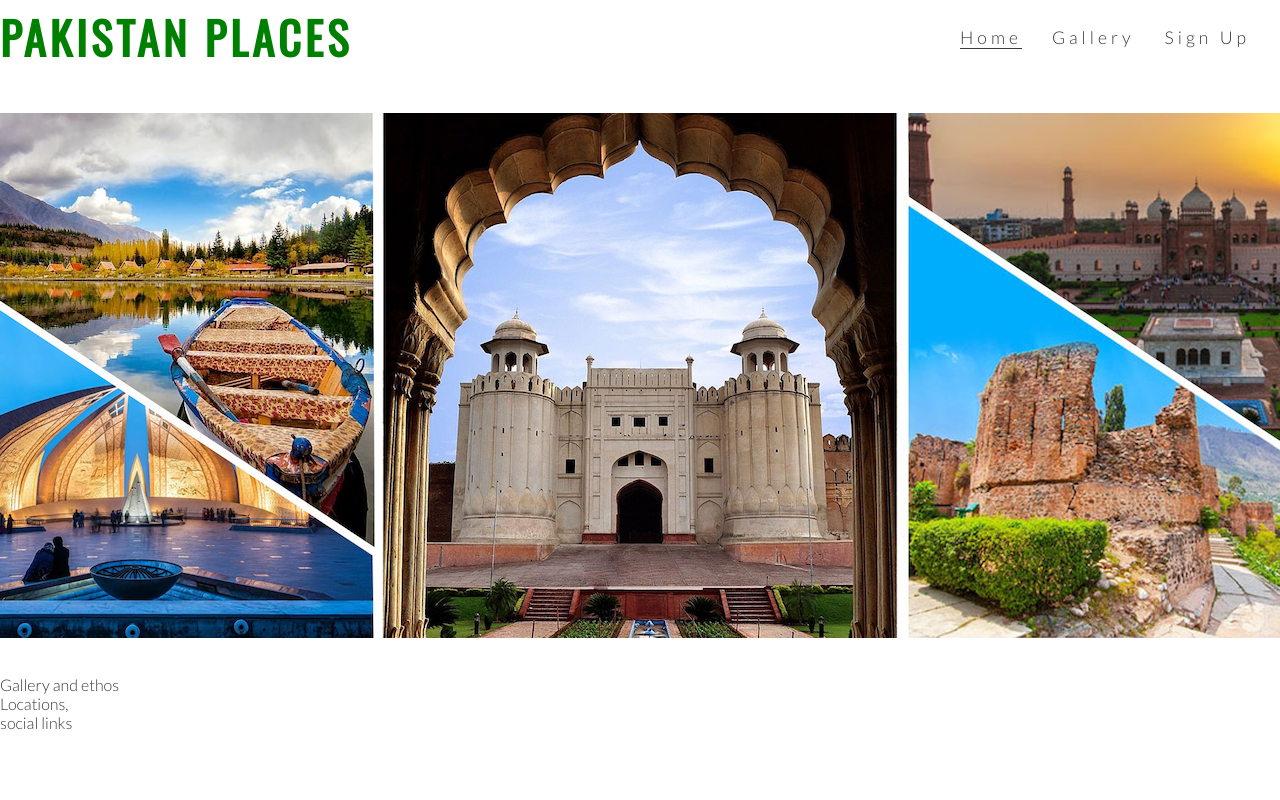
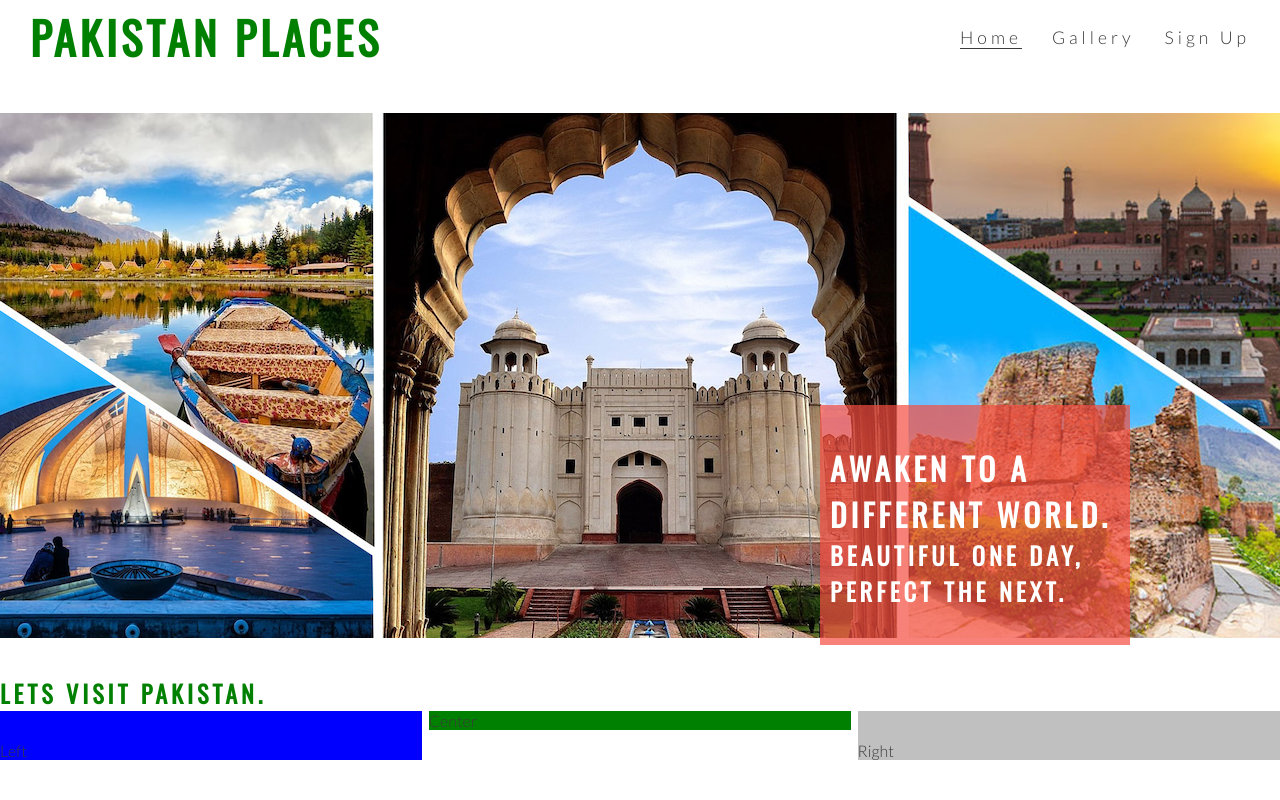
Before and after one commit to asma-n/pakistan-places, a plain HTML site: page index.html in a window 1280 px wide. Shown: the top 800 px of the page. Drawn offline with nearby package versions, Linux system fonts and the light colour scheme.

Commit message:
Add ethics main structure

```diff
--- a/assets/css/style.css
+++ b/assets/css/style.css
@@ -1,4 +1,5 @@
 @import url('https://fonts.googleapis.com/css2?family=Lato:wght@300&family=Oswald&display=swap');
+
 * {
     margin: 0;
     padding: 0;
@@ -23,10 +24,10 @@ h1, h2 {
 #logo {
     float: left;
     font-size: 280%;
+    margin-left: 30px;
 }
 
-
-/* navigation linksb*/
+/* navigation links*/
 
 #menu {
     font-size: 110%;
@@ -56,12 +57,18 @@ h1, h2 {
     border-bottom: 1px solid #3a3a3a;
 }
 
-/* hero-image */
+/* hero-image cover text */
 
 #hero-outer {
     height: 600px;
     width: 100%;
     overflow: hidden;
+
+    position: relative;
+}
+
+#cover-text, #cover-text h2 {
+    color: #fff;
 }
 
 #hero-image {
@@ -84,3 +91,48 @@ h1, h2 {
         transform: scale(1.1);
     }
 }
+#cover-text {
+    font-size: 130%;
+    font-family: Oswald, sans-serif;
+    text-transform: uppercase;
+    letter-spacing: 4px;
+
+    width: 300px;
+    height: 200px;
+
+    padding-top: 40px;
+    padding-left: 10px;
+
+    background-color: rgba(245, 77, 65, 0.7);
+
+    bottom: 30px;
+    right: 150px;
+
+    position: absolute;
+}
+
+
+#ethics {
+    height: 600px;
+}
+
+#left-about {
+    padding-top: 30px;
+    width: 33%;
+    float: left;
+    background-color: blue;
+
+}
+
+#right-about {
+    padding-top: 30px;
+    width: 33%;
+    float: right;
+    background-color: silver;
+}
+
+#center-about {
+    width: 33%;
+    margin: 0 auto;
+    background-color: green;
+}
--- a/index.html
+++ b/index.html
@@ -32,15 +32,24 @@
     </header>
     <section id="hero-outer">
         <div id="hero-image"></div>
+        <div id="cover-text">
+            <h2>Awaken To A Different World.</h2>
+            <h3>Beautiful One Day, Perfect The Next.</h3>
+
+        </div>
     </section>
-    <section>
-        Gallery and ethos
+    <section id="ethics">
+        <h1>LETS VISIT PAKISTAN.</h1>
+        <div id="left-about">Left</div>
+        <div id="right-about">Right</div>
+        <div id="center-about">Center</div>
     </section>
     <section>
         Locations,
     </section>
     <footer>
         social links
+
     </footer>
 </body>
 
```
Also changed, not shown: facebook.png (added), instagram.png (added), twitter.png (added), 11 other files.
